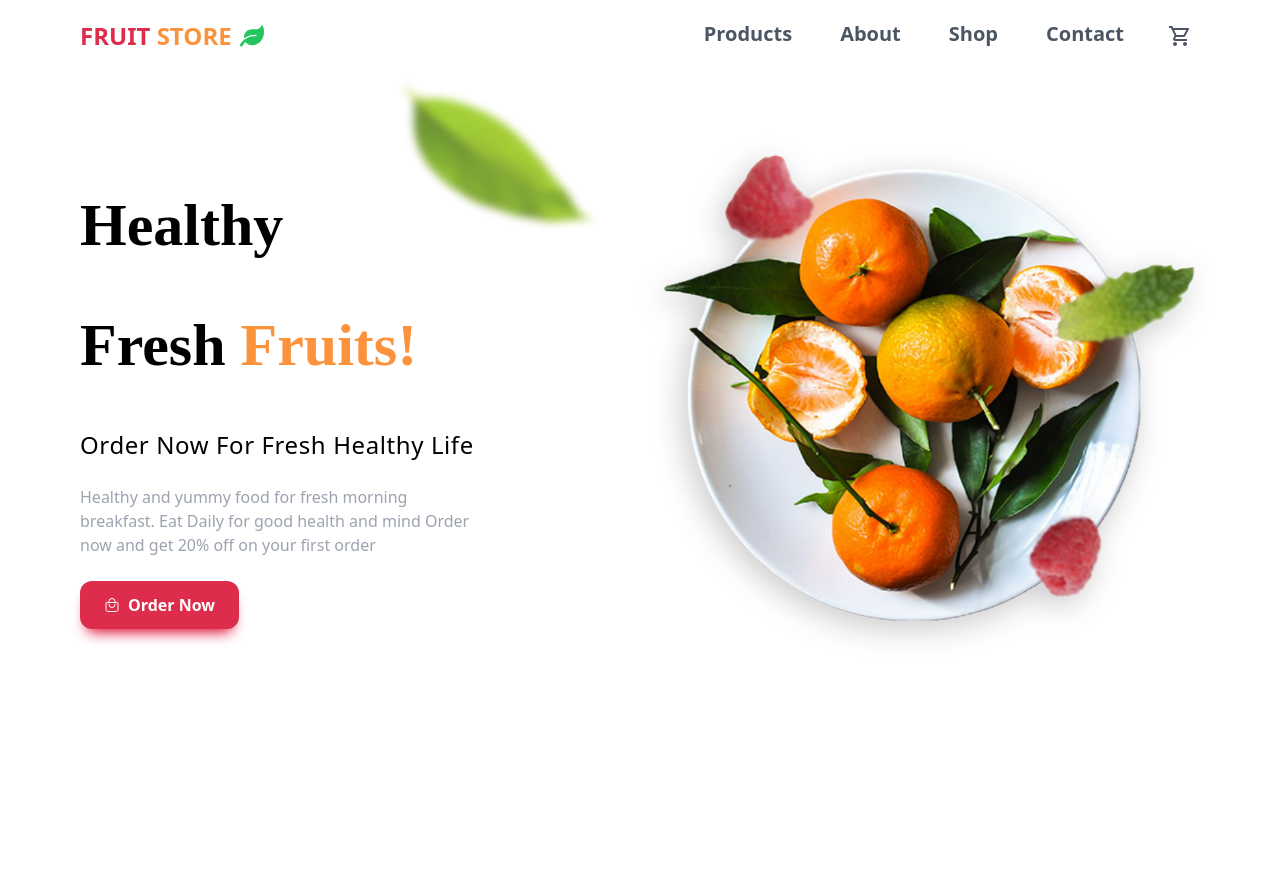
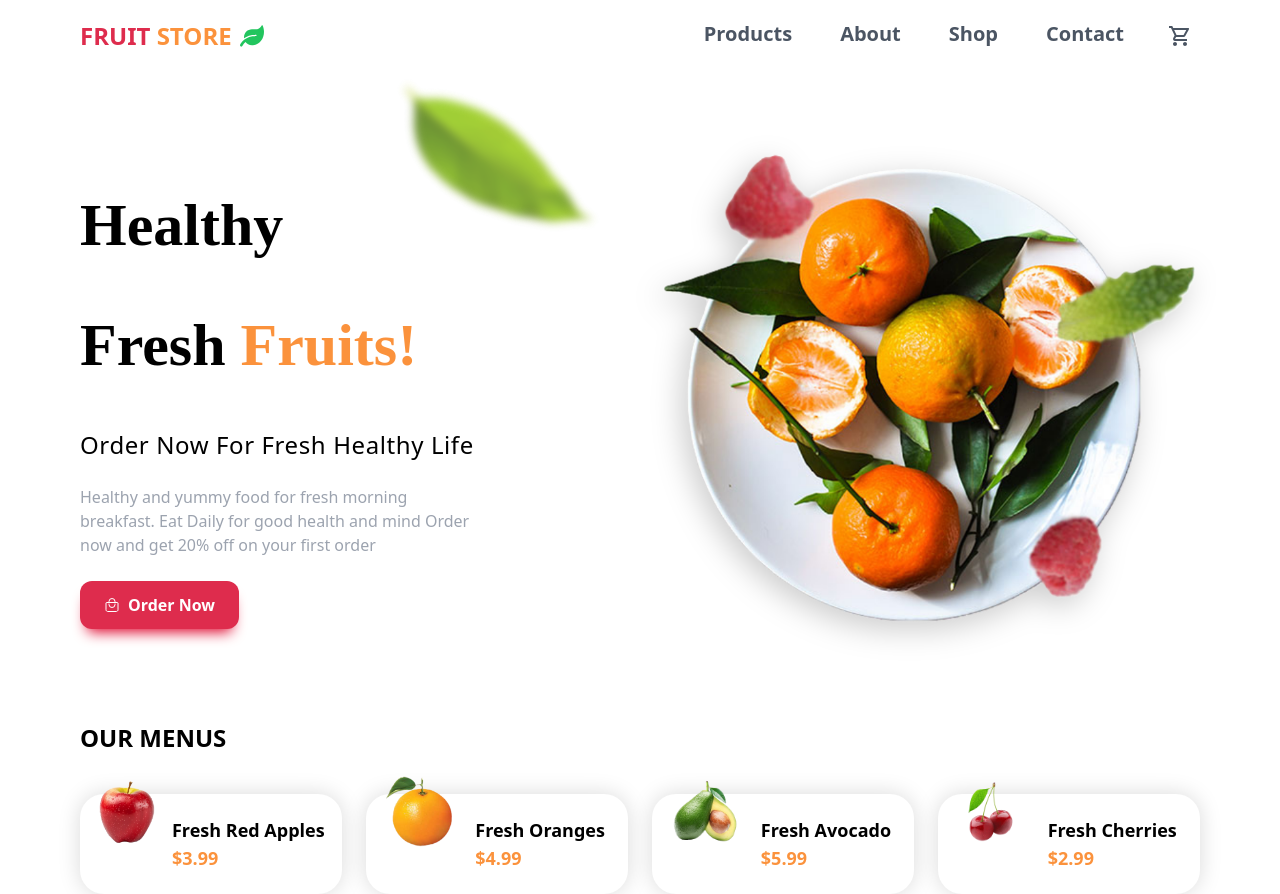
Before and after one commit to KashifSaeed1/Fruitstore-landing-page, a React (Vite) app: page / in a window 1280 px wide. Before the commit the page ends 800 px from the top, so only its background shows below. Built offline with nearby package versions, Linux system fonts and the light colour scheme; a web font is replaced by a local one.

Commit message:
Add interactive and well-structured Menu section to the website

```diff
--- a/src/App.jsx
+++ b/src/App.jsx
@@ -1,11 +1,14 @@
 import NavBar from "./components/NavBar/NavBar";
 import Hero from "./components/Hero/Hero";
+import Menus from "./components/Menus/Menus";
+
 const App = () => {
   return (
     <>
       <main className=" overflow-x-hidden">
         <NavBar />
         <Hero/>
+        <Menus/>
       </main>
     </>
   );
--- /dev/null
+++ b/src/components/Menus/Menus.jsx
@@ -0,0 +1,93 @@
+import Fruit1 from "../../assets/fruits/apple.png";
+import Fruit2 from "../../assets/fruits/orange.png";
+import Fruit3 from "../../assets/fruits/avocado.png";
+import Fruit4 from "../../assets/fruits/cherry.png";
+import { animate, delay, motion } from "framer-motion";
+import { FadeLeft } from "../../utility/animation";
+const MenusData = [
+  {
+    id: 1,
+    title: "Fresh Red Apples",
+    link: "/",
+    price: "$3.99",
+    img: Fruit1,
+    delay: 0.3,
+  },
+  {
+    id: 2,
+    title: "Fresh Oranges",
+    link: "/",
+    price: "$4.99",
+    img: Fruit2,
+    delay: 0.6,
+  },
+  {
+    id: 3,
+    title: "Fresh Avocado",
+    link: "/",
+    price: "$5.99",
+    img: Fruit3,
+    delay: 0.9,
+  },
+  {
+    id: 4,
+    title: "Fresh Cherries",
+    link: "/",
+    price: "$2.99",
+    img: Fruit4,
+    delay: 1.2,
+  },
+];
+const Menus = () => {
+  return (
+    <section>
+      <div className="container">
+        <Header />
+        <MenuCard />
+      </div>
+    </section>
+  );
+};
+
+function Header() {
+  return (
+    <motion.h1
+      initial={{ opacity: 0, x: -200 }}
+      whileInView={{ opacity: 1, x: 0 }}
+      transition={{ duration: 1, delay: 0.3 }}
+      className=" uppercase text-2xl font-bold text-left pb-10">
+      Our Menus
+    </motion.h1>
+  );
+}
+function MenuCard() {
+  return (
+    <div
+      className="grid grid-cols-1 sm:grid-cols-2
+              md:grid-cols-4 gap-6">
+      {MenusData.map((item) => (
+        <motion.div
+          initial="hidden"
+          whileInView={"visible"}
+          variants={FadeLeft(item.delay)}
+          whileHover={{ scale: 1.1 }}
+          key={item.id}
+          className="bg-white rounded-3xl px-4
+                        py-2 shadow-[0_0_22px_0_rgba(0,0,0,0.15)] flex flex-row
+                        justify-around items-center gap-3">
+          <img
+            src={item.img}
+            alt="Fruit"
+            className="w-[60px] mb-4 scale-110
+                        transform -translate-y-6"
+          />
+          <div>
+            <h1 className="text-lg font-semibold">{item.title}</h1>
+            <p className="text-lg font-semibold text-secondary">{item.price}</p>
+          </div>
+        </motion.div>
+      ))}
+    </div>
+  );
+}
+export default Menus;
```
